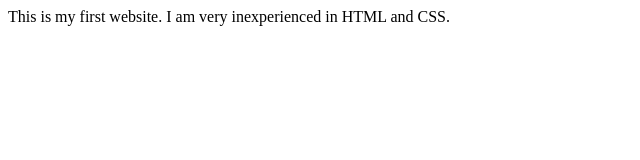
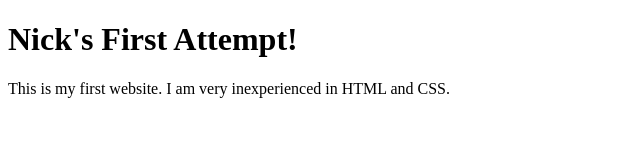
Before and after one commit to ncoy123/ncoy123.github.io, a plain HTML site: page first_web_page-master/index.html in a window 1280 px wide. Shown: the whole page, without its empty margins (0-640 px from the left). Drawn offline with Linux system fonts and the light colour scheme.

Commit message:
Update index.html

```diff
--- a/first_web_page-master/index.html
+++ b/first_web_page-master/index.html
@@ -1,3 +1,4 @@
+<!DOCTYPE html>
 <html>
   <head>
     <title> Webpage Design In HTML and CSS by Nick
@@ -5,6 +6,9 @@
     </title>
   </head>
 <body>
+    <h1>
+      Nick's First Attempt!
+   </h1>
       <p>
         This is my first website. I am very inexperienced in HTML
         and CSS.
```
Lines whose indentation alone changed are shown as unchanged.
